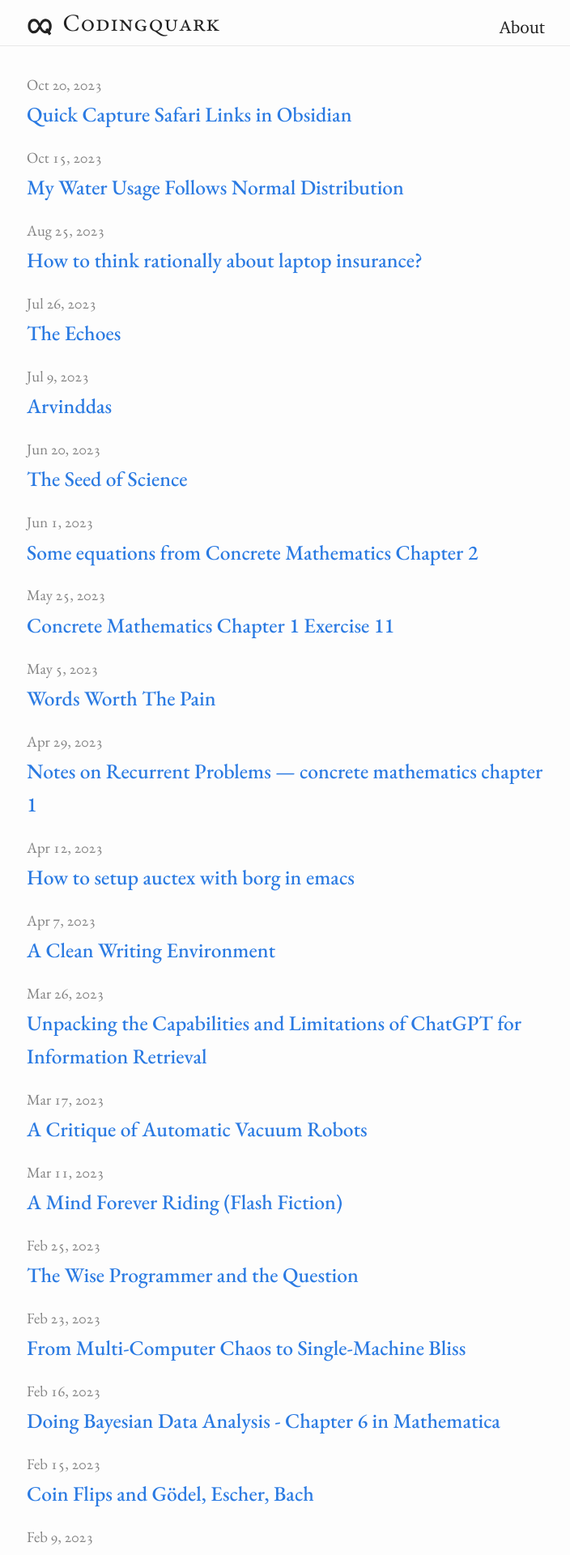
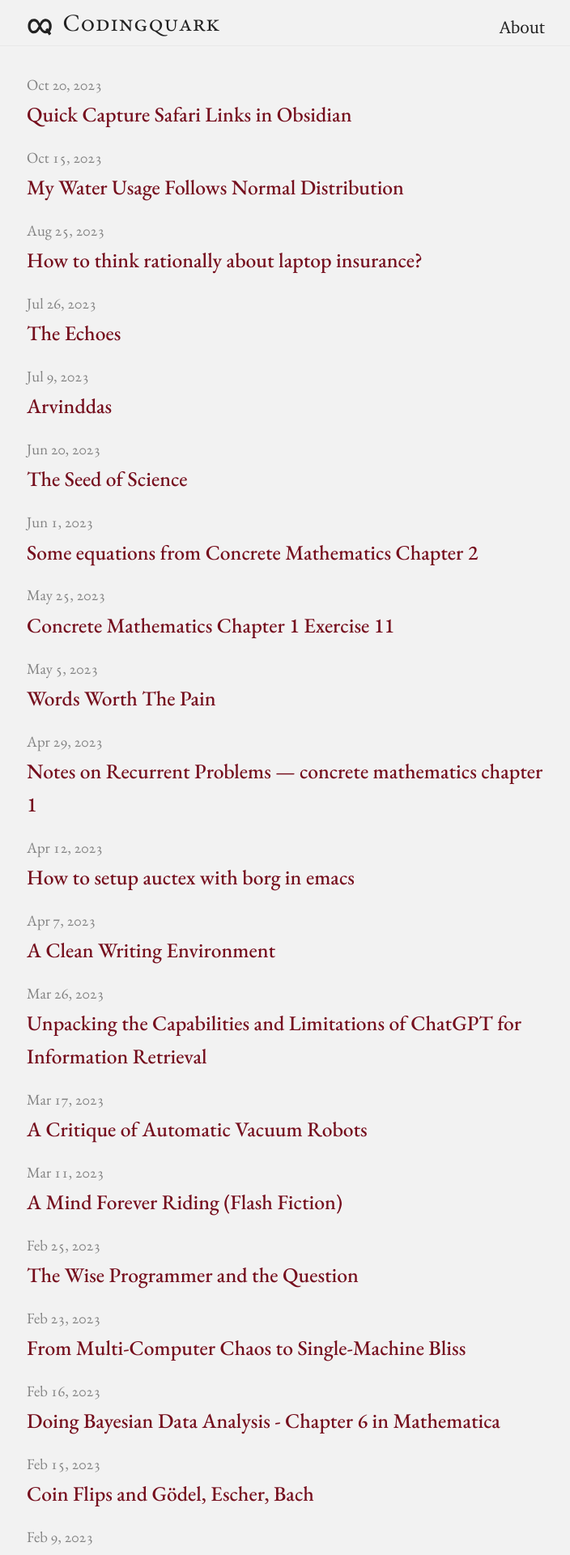
Before and after one commit to codingquark/codingquark.github.io, a Jekyll site: the page built from index.html, in a window 1280 px wide. Shown: the top 1920 px of the page at 81% size, without its empty margins (287-991 px from the left). Built offline with Jekyll 4.4.1, drawn with Linux system fonts in a browser that asks for light colours.

Commit message:
style(css): Update background and brand colors

```diff
--- a/css/main.scss
+++ b/css/main.scss
@@ -84,8 +84,8 @@ $post-content-header-weight: 400;
 $spacing-unit:     30px;
 
 $text-color:       #222;
-$background-color: #fdfdfd;
-$brand-color:      #2a7ae2;
+$background-color: #F2F2F2;
+$brand-color:      #750E1D;
 
 $grey-color:       #828282;
 $grey-color-light: lighten($grey-color, 40%);
```
